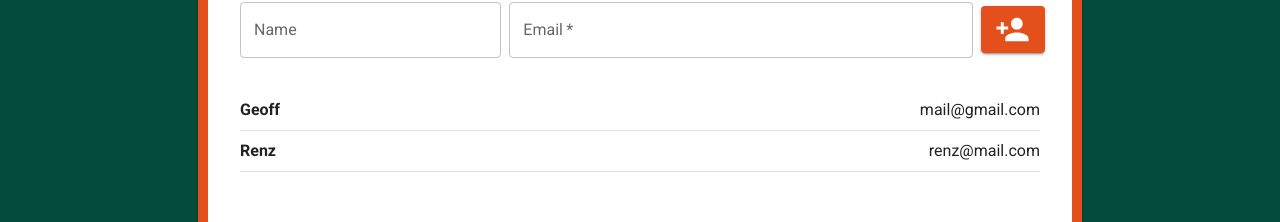
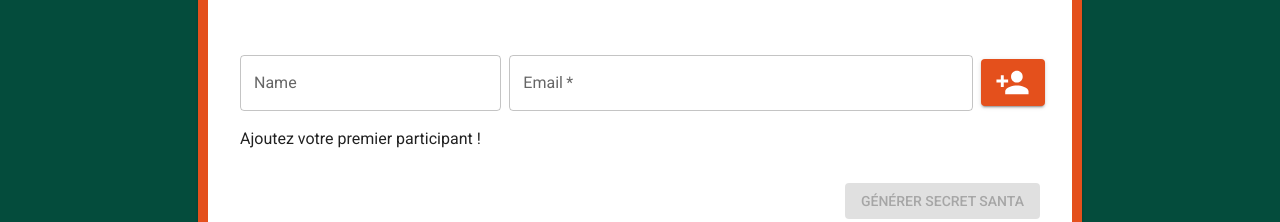
Before and after one commit to geoffreyhach/secretsanta, a React (Create React App) app: page / in a window 1280 px wide. Shown: the part 363-585 px from the top of the page. Built offline with nearby package versions, Linux system fonts and the light colour scheme.

Commit message:
added snow and ajusted elements

```diff
--- a/src/components/SecretSanta.jsx
+++ b/src/components/SecretSanta.jsx
@@ -8,8 +8,8 @@ import Results from "./Results";
 
 function SecretSanta() {
     const [participants, setParticipants] = useState([
-        { name: "Geoff", email: "mail@gmail.com" },
-        { name: "Renz", email: "renz@mail.com" },
+        // { name: "Geoff", email: "mail@gmail.com" },
+        // { name: "Renz", email: "renz@mail.com" },
     ]);
     const [results, setResults] = useState();
     return (
```
